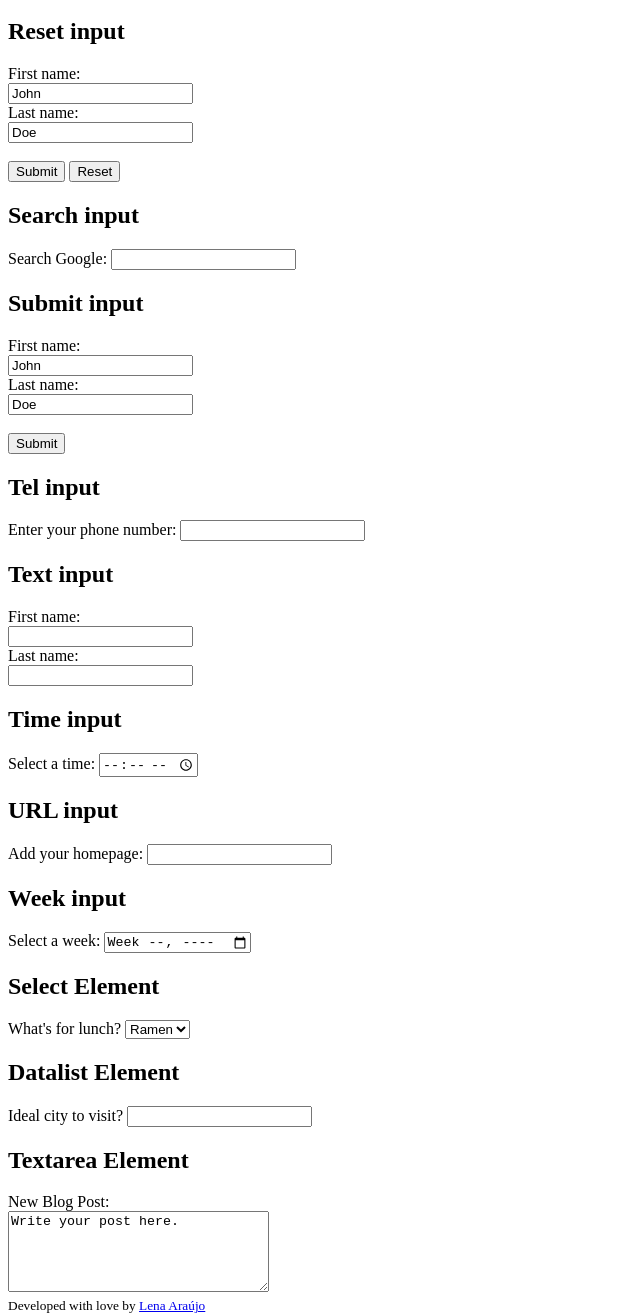
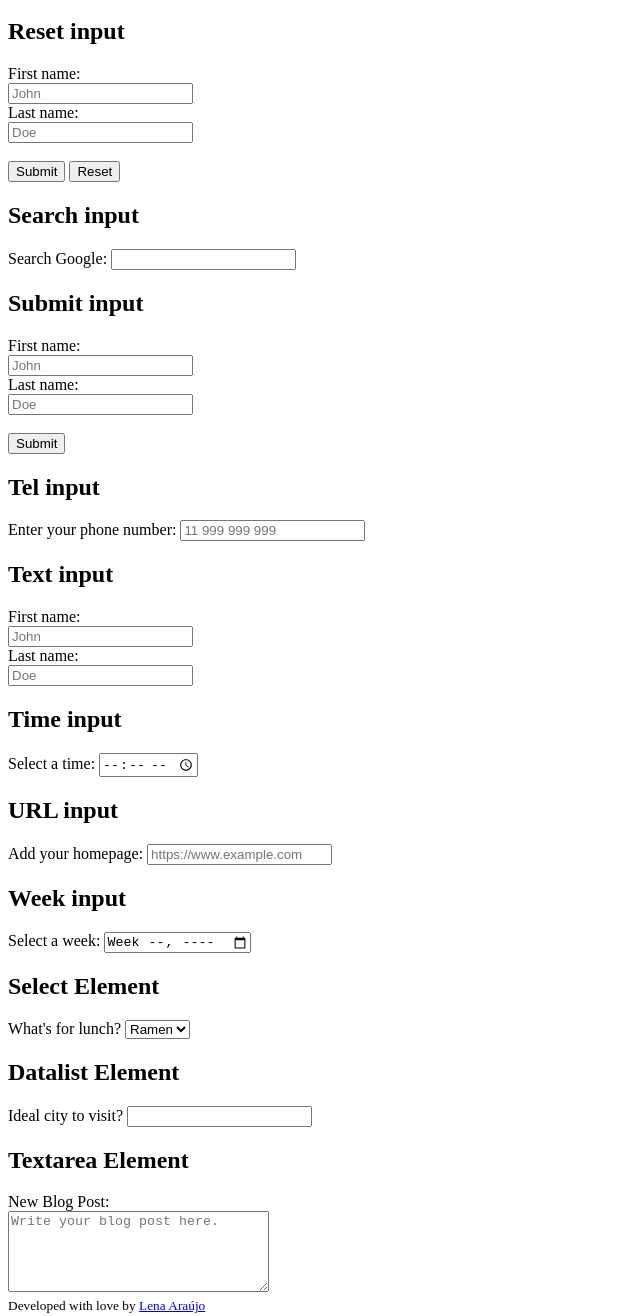
Before and after one commit to lca92/forms, a plain HTML site: page index.html in a window 1280 px wide. Shown: the part 2069-3385 px from the top of the page, without its empty margins (0-640 px from the left). Drawn offline with Linux system fonts and the light colour scheme.

Commit message:
placeholder added

```diff
--- a/index.html
+++ b/index.html
@@ -111,7 +111,12 @@
         <h2>Email input</h2>
         <form>
           <label for="email">Enter your email:</label>
-          <input type="email" id="email" name="email" />
+          <input
+            type="email"
+            id="email"
+            name="email"
+            placeholder="name@email.com"
+          />
         </form>
       </section>
 
@@ -127,7 +132,12 @@
         <h2>Hidden input</h2>
         <form>
           <label for="fname">First name:</label>
-          <input type="text" id="fname" name="fname" /><br /><br />
+          <input
+            type="text"
+            id="fname"
+            name="fname"
+            placeholder="John"
+          /><br /><br />
           <input type="hidden" id="custId" name="custId" value="3487" />
           <input type="submit" value="Submit" />
         </form>
@@ -201,9 +211,14 @@
         <h2>Reset input</h2>
         <form action="/index.html">
           <label for="fname">First name:</label><br />
-          <input type="text" id="fname" name="fname" value="John" /><br />
+          <input type="text" id="fname" name="fname" placeholder="John" /><br />
           <label for="lname">Last name:</label><br />
-          <input type="text" id="lname" name="lname" value="Doe" /><br /><br />
+          <input
+            type="text"
+            id="lname"
+            name="lname"
+            placeholder="Doe"
+          /><br /><br />
           <input type="submit" value="Submit" />
           <input type="reset" value="Reset" />
         </form>
@@ -221,9 +236,14 @@
         <h2>Submit input</h2>
         <form action="/index.html">
           <label for="fname">First name:</label><br />
-          <input type="text" id="fname" name="fname" value="John" /><br />
+          <input type="text" id="fname" name="fname" placeholder="John" /><br />
           <label for="lname">Last name:</label><br />
-          <input type="text" id="lname" name="lname" value="Doe" /><br /><br />
+          <input
+            type="text"
+            id="lname"
+            name="lname"
+            placeholder="Doe"
+          /><br /><br />
           <input type="submit" value="Submit" />
         </form>
       </section>
@@ -237,6 +257,7 @@
             id="phone"
             name="phone"
             pattern="[0-9]{2} [0-9]{3} [0-9]{3} [0-9]{3}"
+            placeholder="11 999 999 999"
           />
         </form>
       </section>
@@ -245,9 +266,9 @@
         <h2>Text input</h2>
         <form>
           <label for="fname">First name:</label><br />
-          <input type="text" id="fname" name="fname" /><br />
+          <input type="text" id="fname" name="fname" placeholder="John" /><br />
           <label for="lname">Last name:</label><br />
-          <input type="text" id="lname" name="lname" />
+          <input type="text" id="lname" name="lname" placeholder="Doe" />
         </form>
       </section>
 
@@ -263,7 +284,12 @@
         <h2>URL input</h2>
         <form>
           <label for="homepage">Add your homepage:</label>
-          <input type="url" id="homepage" name="homepage" />
+          <input
+            type="url"
+            id="homepage"
+            name="homepage"
+            placeholder="https://www.example.com"
+          />
         </form>
       </section>
 
@@ -311,9 +337,13 @@
         <form>
           <label for="blog">New Blog Post: </label>
           <br />
-          <textarea id="blog" name="blog" rows="5" cols="30">
-Write your post here. </textarea
-          >
+          <textarea
+            id="blog"
+            name="blog"
+            rows="5"
+            cols="30"
+            placeholder="Write your blog post here."
+          ></textarea>
         </form>
       </section>
     </main>
```
